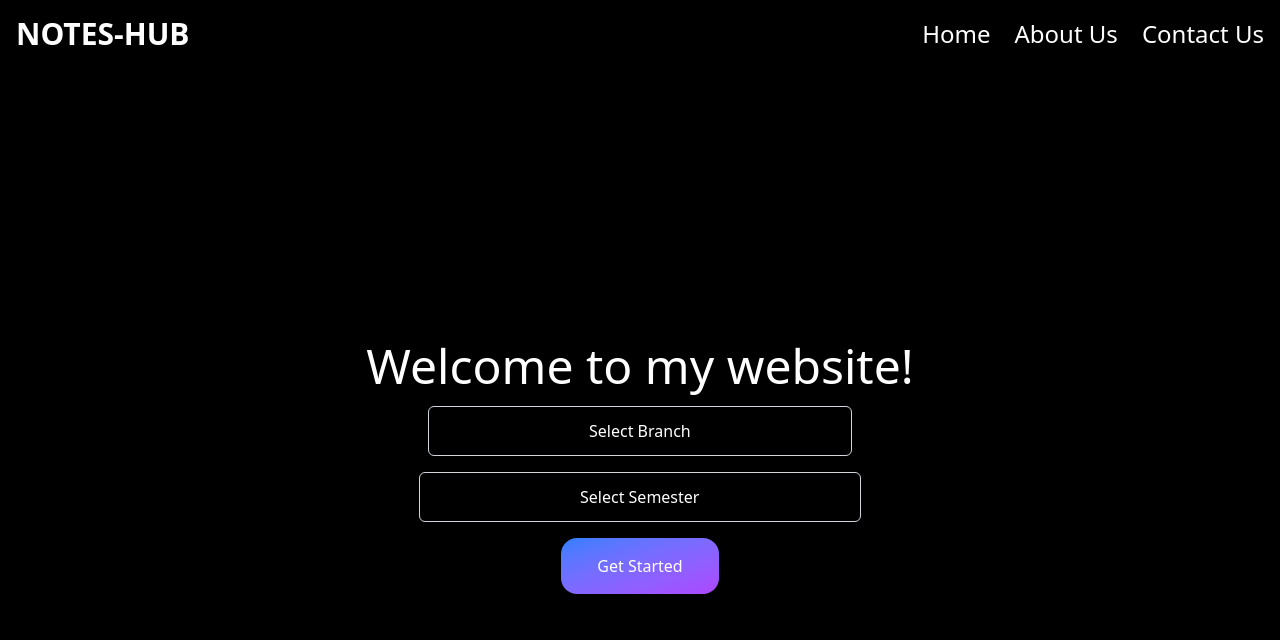
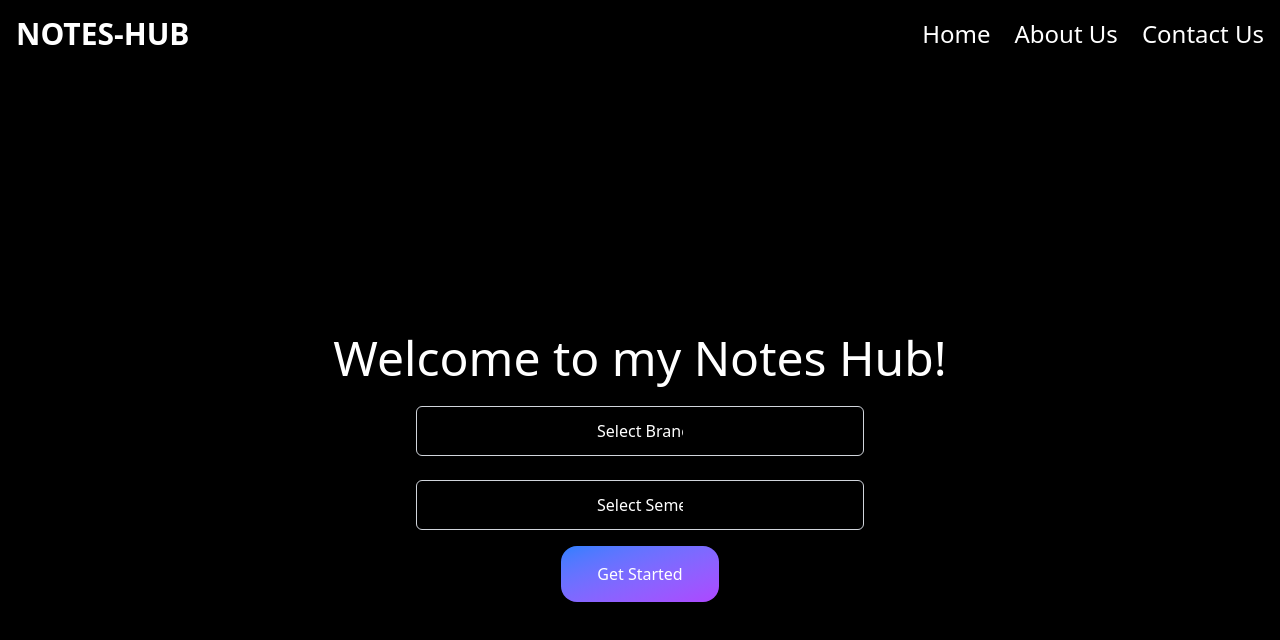
Before and after one commit to gulshank0/notes-hub, a React (Vite) app in the folder frontend/: page / in a window 1280 px wide. Shown: the top 640 px of the page. Built offline with nearby package versions, Linux system fonts and the light colour scheme.

Commit message:
team page added

```diff
--- a/frontend/package.json
+++ b/frontend/package.json
@@ -14,6 +14,7 @@
     "canvas": "^3.1.0",
     "express": "^4.21.2",
     "gl": "^8.1.6",
+    "lucide-react": "^0.483.0",
     "react": "^19.0.0",
     "react-dom": "^19.0.0",
     "react-router-dom": "^7.4.0",
--- a/frontend/src/App.jsx
+++ b/frontend/src/App.jsx
@@ -4,6 +4,7 @@ import { BrowserRouter as Router, Routes, Route } from "react-router-dom";
 import Contents from "./components/ui/Contents.jsx";
 import BranchIT from "./pages/Branch_it.jsx";
 import Mechanical from "./pages/Mechanical.jsx";
+import Team from "./pages/Team.jsx";
 
 function App() {
   return (
@@ -13,6 +14,7 @@ function App() {
         <Route path="/branchIT" element={<BranchIT />} />
         <Route path="/Mechanical" element={<Mechanical />} />
         <Route path="/contents" element={<Contents />} />
+        <Route path="/about" element={<Team />} />
       </Routes>
     </Router>
   );
--- a/frontend/src/components/ui/Dropdown.jsx
+++ b/frontend/src/components/ui/Dropdown.jsx
@@ -5,12 +5,12 @@ export function Dropdown(props) {
 
   return (
     <div>
-      <div className="mt-4 space-y-2 w-full max-w-md ">
+      <div className="mt-6 space-y-2 w-full max-w-md ">
         <select
           id="userType"
           value={userType}
           onChange={(e) => setUserType(e.target.value)}
-          className="p-3  appearance-none relative block w-full  px-40  border rounded-md select-all border-gray-300 bg-transparent "
+          className="p-3 appearance-none relative block w-full px-45  border rounded-md select-all border-gray-300 bg-transparent cursor-pointer "
         >
           <option className="bg-black text-white " value="select branch">
             {props.branchZero}
--- a/frontend/src/pages/LandingPage.jsx
+++ b/frontend/src/pages/LandingPage.jsx
@@ -8,11 +8,11 @@ export function LandingPage() {
       <Navbar />
       <div className="flex flex-col items-center justify-center min-h-screen bg-black text-white ">
         <p className="text-5xl  text-gradient-to-r from-blue-500 to-purple-500">
-          Welcome to my website!
+          Welcome to my Notes Hub!
         </p>
 
         <Dropdown
-          branchZero="Select Branch"
+          branchZero="Select  Branch"
           branchFirst="CSE"
           branchSecond="IT"
           branchSeventh="CST"
--- /dev/null
+++ b/frontend/src/pages/Team.jsx
@@ -0,0 +1,18 @@
+import React, { useState } from "react";
+import { Linkedin, Twitter, ArrowLeft, ArrowRight, Github } from "lucide-react";
+import { Navbar } from "../components/ui/Navbar";
+
+function TeamPage() {
+  return (
+    <>
+      <Navbar/>
+      <div className="min-h-screen bg-gradient-to-br from-violet-800 to-red-200 py-8 px-4 text-center flex justify-center items-center">
+        <div className="relative flex items-center justify-center mt-6">
+          <div className="bg-amber-200 m-8 p-25 rounded-full">hi there</div>
+        </div>
+      </div>
+    </>
+  );
+}
+
+export default TeamPage;
```
Also changed, not shown: 1 other file (tests, documents, lock files or other folders).
